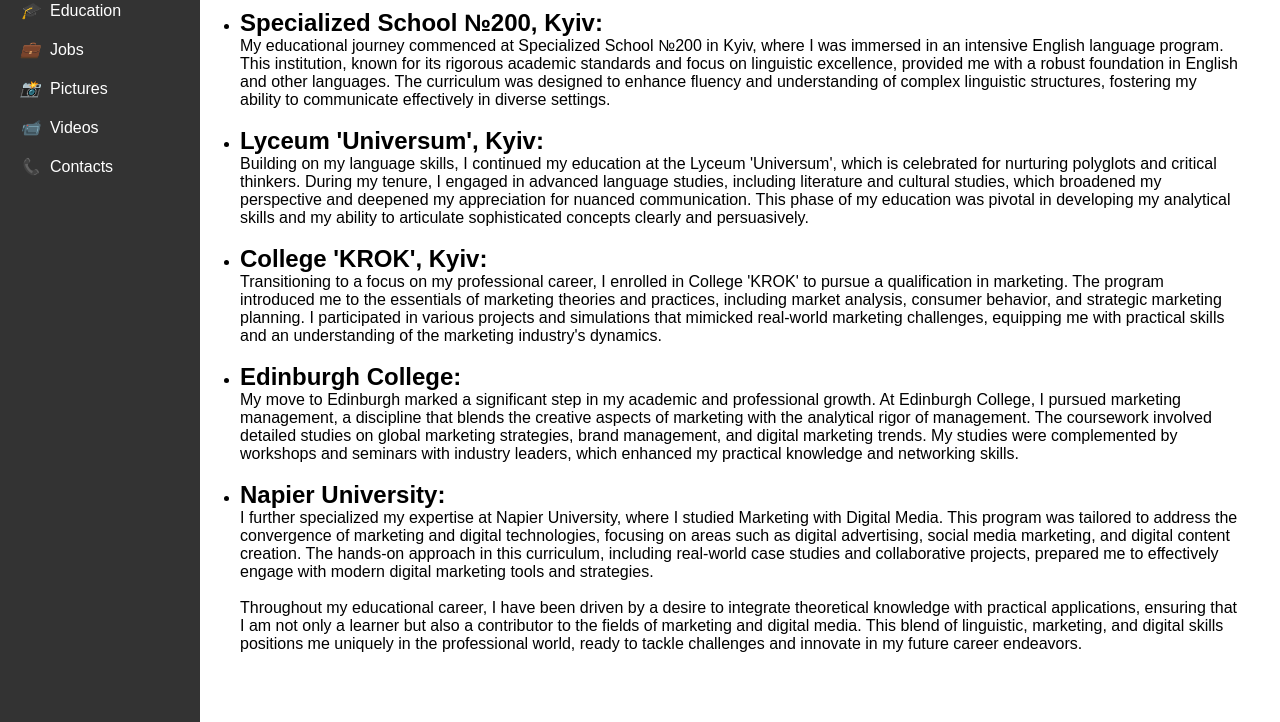
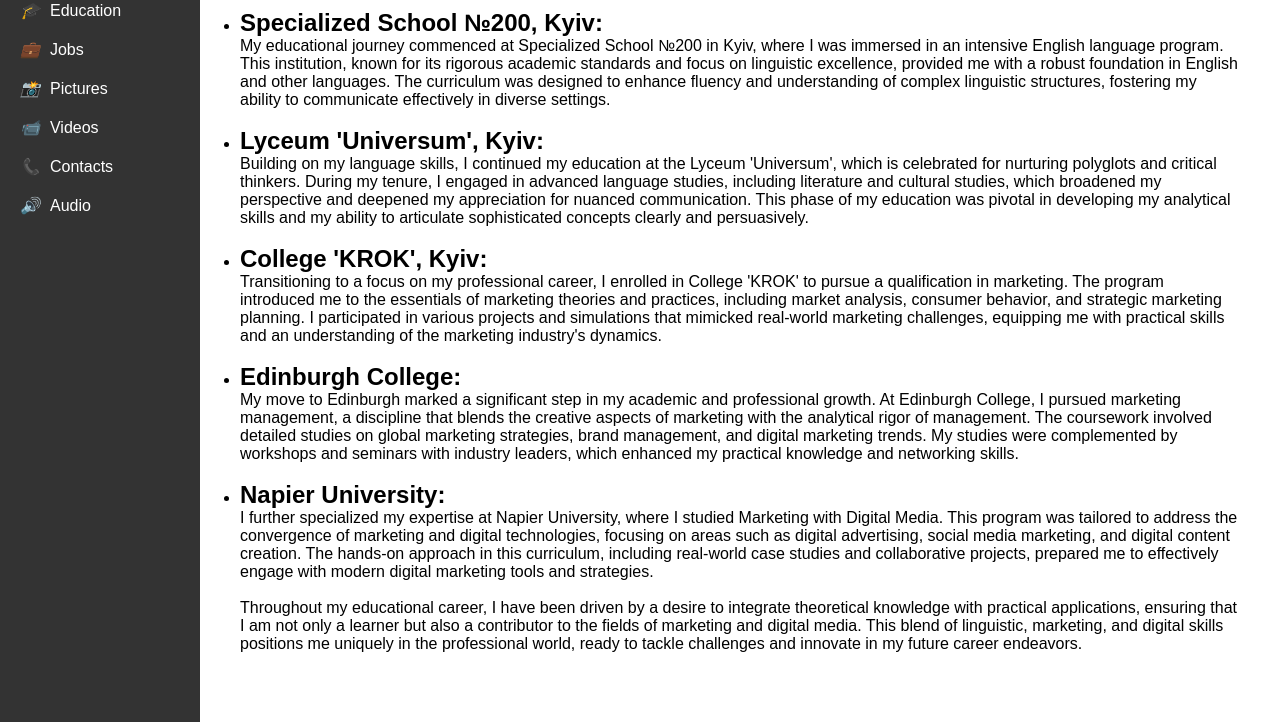
Before and after one commit to Lackozzet/my_website, a plain HTML site: page pages/education.html in a window 1280 px wide. Shown: the part 78-800 px from the top of the page. Drawn offline with Linux system fonts and the light colour scheme.

Commit message:
Update education.html

```diff
--- a/pages/education.html
+++ b/pages/education.html
@@ -28,6 +28,9 @@
           <li>
             <a href="#contacts"><i class="icon">📞</i> Contacts</a>
           </li>
+          <li>
+          <a href="./audio.html"><i class="icon">🔊</i> Audio</a>
+        </li>
         </ul>
       </nav>
       <main>
```
